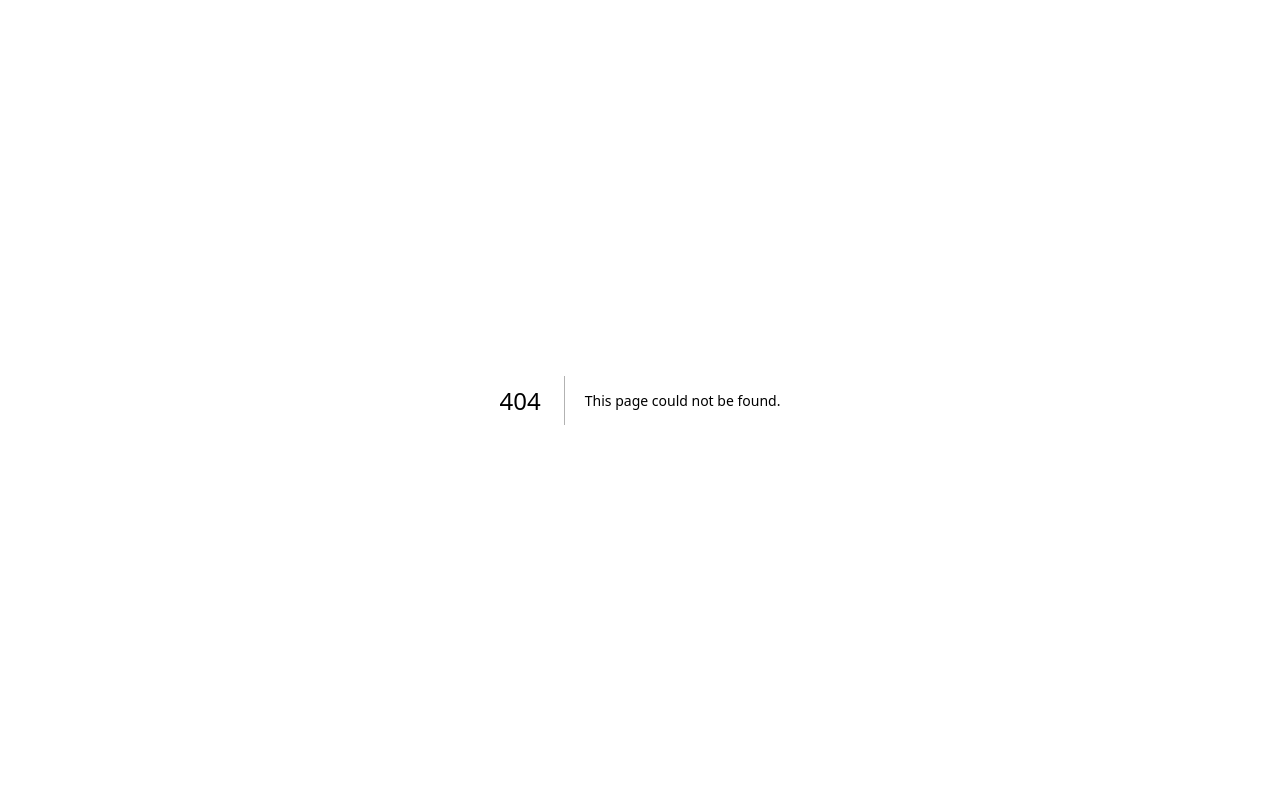
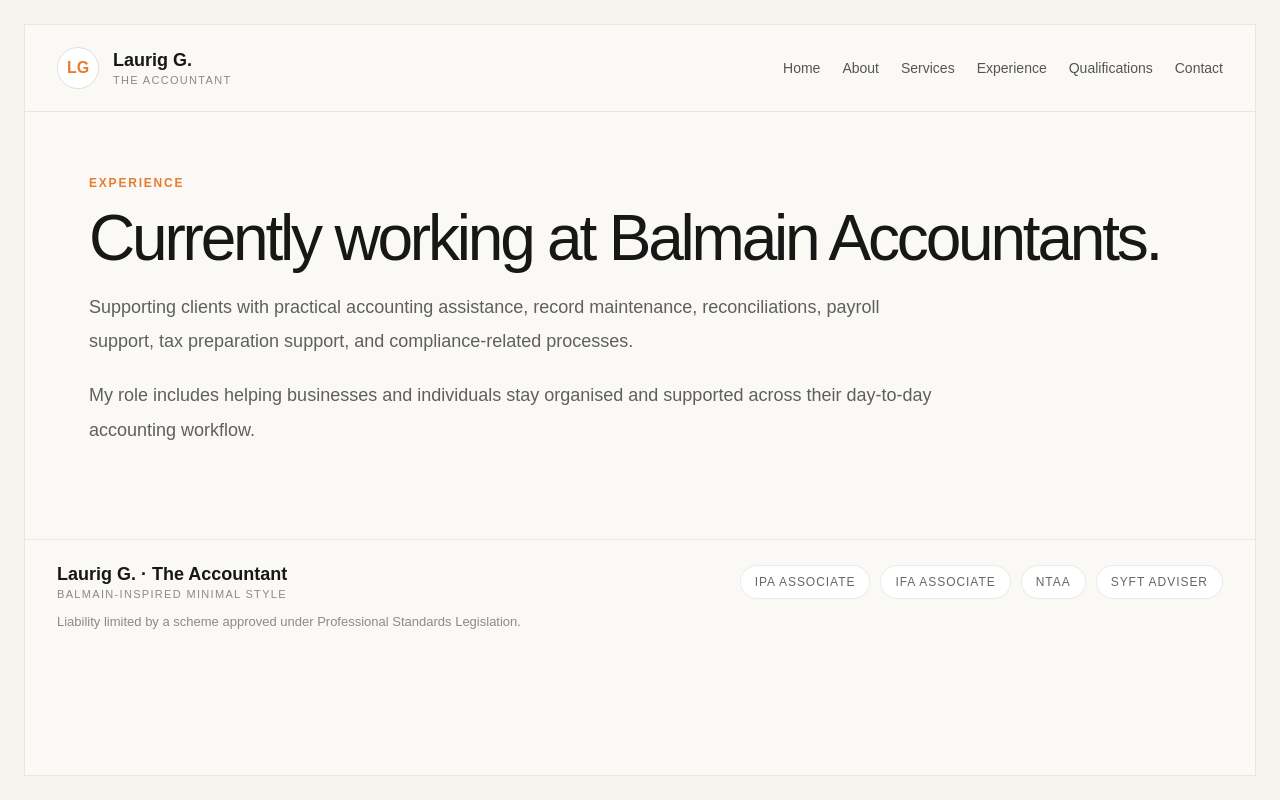
Before and after one commit to LaurigaccAU/laurig-website, a Next.js app: page /experience in a window 1280 px wide. Before the commit this address had no page. Built offline with nearby package versions, Linux system fonts and the light colour scheme.

Commit message:
Create page.js

```diff
--- /dev/null
+++ b/app/experience/page.js
@@ -0,0 +1,20 @@
+import SiteShell from '../../components/SiteShell'
+
+export default function ExperiencePage() {
+  return (
+    <SiteShell>
+      <div className="page-content">
+        <span className="kicker">Experience</span>
+        <h1 className="title">Currently working at Balmain Accountants.</h1>
+        <p className="text">
+          Supporting clients with practical accounting assistance, record maintenance, reconciliations,
+          payroll support, tax preparation support, and compliance-related processes.
+        </p>
+        <p className="text">
+          My role includes helping businesses and individuals stay organised and supported across their
+          day-to-day accounting workflow.
+        </p>
+      </div>
+    </SiteShell>
+  )
+}
```
